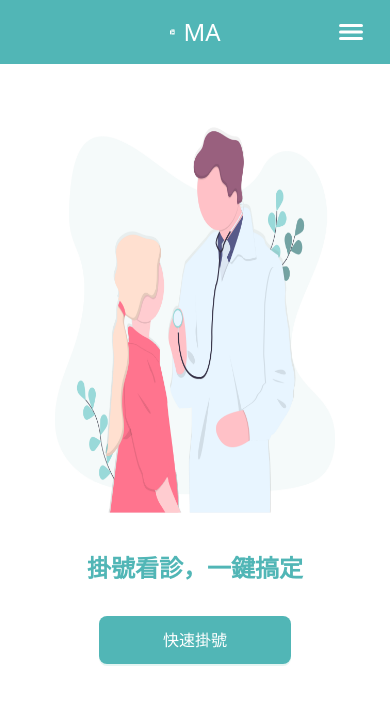
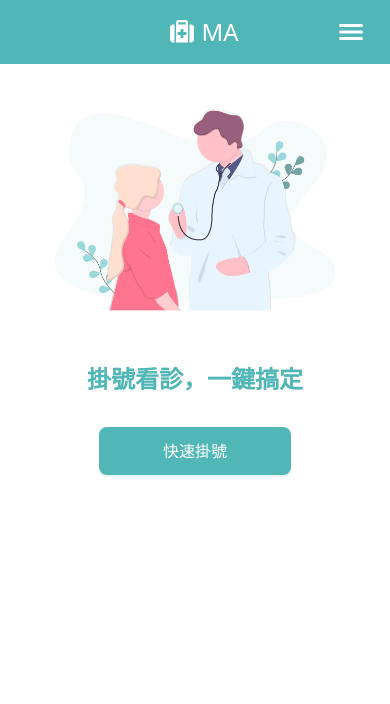
Before and after one commit to Latseng/Registration-system, a React (Vite) app: page / in a window 390 px wide. Shown: the top 704 px of the page. Built offline with nearby package versions, Linux system fonts and the light colour scheme.

Commit message:
fix the responsive design of the mainPage

```diff
--- a/src/components/MainContent.jsx
+++ b/src/components/MainContent.jsx
@@ -5,12 +5,11 @@ const {Content} = Layout
 
 const MainContent = ({handleClick}) => {
   return (
-    <Content className="p-6 min-h-screen flex flex-wrap justify-center md:relative">
-      <img
-        className="md:w-3/5 md:absolute md:-top-2 md:right-16 md:-z-10 animate-slideInRight"
-        src={doctorImage}
-      />
-      <div className="text-center text-2xl top-96 left-64 md:absolute md:top-48 md:text-4xl md:left-24 animate-fadeIn">
+    <Content className="w-screen p-6 md:relative">
+      <div className="md:bg-contain md:w-3/5 md:absolute md:-top-2 md:right-16 md:-z-10 animate-slideInRight">
+        <img src={doctorImage} />
+      </div>
+      <div className="text-center mt-8 text-2xl md:absolute md:top-48 md:text-4xl md:left-24 animate-fadeIn">
         <p className="text-mainColor mb-8 font-bold animate-slideInLeft">
           掛號看診，一鍵搞定
         </p>
--- a/src/components/Navbar.jsx
+++ b/src/components/Navbar.jsx
@@ -38,15 +38,15 @@ const Navbar = ({handleClick}) => {
     },
   ];
   return (
-    <Header className="grid grid-cols-12 gap-1 grid-rows-1   bg-mainColor px-8">
-      <div className="flex items-center text-white text-2xl col-start-6 col-end-8 md:col-start-1 md:col-end-3 row-span-1">
+    <Header className="w-screen grid grid-cols-12 gap-1 grid-rows-1  bg-mainColor px-8">
+      <div className="flex items-center text-white text-2xl col-start-6 col-end-9 md:col-start-1 md:col-end-3 row-span-1">
         <FaSuitcaseMedical className="mr-2" />
         <h1>MA</h1>
       </div>
       {isDesktop ? (
         <>
           <Button
-            className="my-auto col-start-8 col-end-10 row-span-1"
+            className="my-auto col-start-9 col-end-10 row-span-1"
             type="primary"
             size="large"
             onClick={() => handleClick("query")}
```
